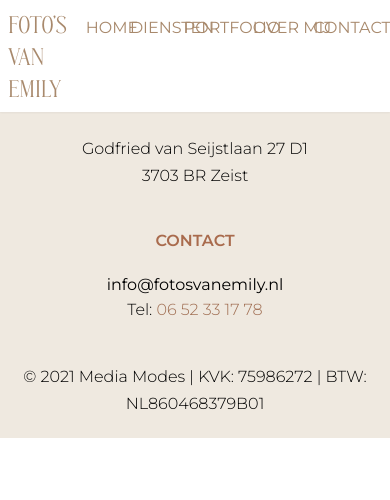
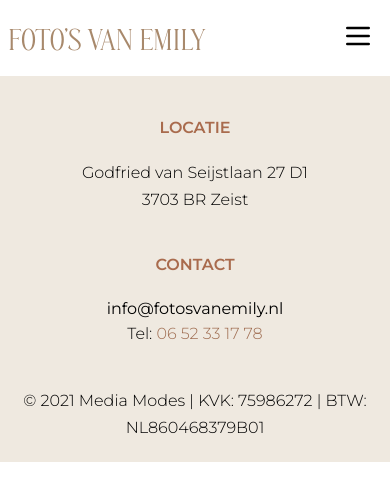
Before and after one commit to Sneruall/fotos-van-emily, a Next.js app: page /testing in a window 390 px wide. Shown: the top 500 px of the page. Built offline with nearby package versions, Linux system fonts and the light colour scheme; what tailwindcss-text-fill-stroke would draw is missing.

Commit message:
start setup mobile menu using headlessui

```diff
--- a/components/layout/dropDownNavItemXS.js
+++ b/components/layout/dropDownNavItemXS.js
@@ -27,7 +27,7 @@ function dropDownNavItemXS(props) {
         </div>
       </li>
       <ul className={`${!navExtended && 'hidden'}`}>
-        <DroppedDownNavItemXS onClick={() => navExtended ? setNavExtended(false) : setNavExtended(true)} text="portret" link="/portretfotografie" />
+        <DroppedDownNavItemXS text="portret" link="/portretfotografie" />
         <DroppedDownNavItemXS text="loveshoot" link="/" />
         <DroppedDownNavItemXS text="zwangerschap" link="/" />
         <DroppedDownNavItemXS text="honden" link="/" />
--- a/components/layout/layout.js
+++ b/components/layout/layout.js
@@ -5,7 +5,7 @@ import MobileNavigation from "./mobileNavigation";
 function Layout(props) {
   return (
     <Fragment>
-      <MobileNavigation/>
+      {/* <MobileNavigation/> */}
 
 
       <main>{props.children}</main>
--- a/package.json
+++ b/package.json
@@ -8,6 +8,7 @@
     "start": "next start"
   },
   "dependencies": {
+    "@headlessui/react": "^1.4.1",
     "@heroicons/react": "^1.0.2",
     "@sendgrid/mail": "^7.4.5",
     "next": "latest",
--- a/pages/testing.js
+++ b/pages/testing.js
@@ -1,87 +1,59 @@
-import Link from "next/link";
+import { Menu } from "@headlessui/react";
+import { MenuIcon, XIcon } from "@heroicons/react/outline";
+
 import { Fragment, useState } from "react";
 
 function testing() {
-  const [showDiensten, setShowDiensten] = useState(false);
-
   return (
-    <Fragment>
-      <div className="fixed bg-white w-full z-50 top-0 shadow-sm">
-        <div className="px-2 flex max-w-6xl mx-auto uppercase text-brown-pale justify-between">
-          <div>
-            <h2 className="text-2xl md:text-4xl my-2 font-display">
-              Foto's van Emily
-            </h2>
-          </div>
-          <div className="flex items-stretch">
-            <ul className="grid grid-cols-5 justify-items-center pt-4 hover:cursor-pointer">
-              <Link href="/">
-                <li className="w-32 text-center hover:underline">
-                  <a>Home</a>
-                </li>
-              </Link>
-              <Link href="/">
-                <li
-                  onMouseEnter={() => setShowDiensten(true)}
-                  onMouseLeave={() => setShowDiensten(false)}
-                  className="w-32 text-center hover:underline"
-                >
-                  <a className="">Diensten</a>
-                </li>
-              </Link>
-              <Link href="/">
-                <li className="w-32 text-center hover:underline">
-                  <a>Portfolio</a>
-                </li>
-              </Link>
-              <Link href="/">
-                <li className="w-32 text-center hover:underline">
-                  <a>Over mij</a>
-                </li>
-              </Link>
-              <Link href="/">
-                <li className="w-32 text-center hover:underline">
-                  <a>Contact</a>
-                </li>
-              </Link>
-            </ul>
-          </div>
+    <Menu>
+      <div className="flex justify-between">
+        <div className="my-5 mx-2">
+          <h1 className="font-display uppercase text-brown-pale text-3xl">
+            Foto's van Emily
+          </h1>
+        </div>
+        <div className="sm:hidden z-10 mt-5 mr-4 cursor-pointer">
+          <Menu.Button>
+            <MenuIcon className="h-8 w-8 text-black" />
+          </Menu.Button>
         </div>
       </div>
 
-      {showDiensten && (
-        <div className="fixed w-full z-40 top-14">
-          <div className="w-full">
-            <div className="px-2 flex max-w-6xl mx-auto uppercase text-brown-pale justify-end h-full">
-              <ul className="grid grid-cols-5 grid-rows-3 justify-items-center">
-                <Link href="/">
-                  <li
-                    onMouseEnter={() => setShowDiensten(true)}
-                    onMouseLeave={() => setShowDiensten(false)}
-                    className="row-start-1 row-end-2 col-start-2 col-end-3 w-32 text-center shadow-sm h-10"
-                  >
-                    <div className="h-full bg-white pt-2 shadow-sm hover:underline hover:cursor-pointer">
-                      <a className="text-xs">Portret</a>
-                    </div>
-                  </li>
-                </Link>
-                <Link href="/">
-                  <li
-                    onMouseEnter={() => setShowDiensten(true)}
-                    onMouseLeave={() => setShowDiensten(false)}
-                    className="row-start-2 row-end-3 col-start-2 col-end-3 w-32 text-center shadow-sm"
-                  >
-                    <div className="h-full bg-white pt-2 shadow-sm hover:underline hover:cursor-pointer">
-                      <a className="text-xs">Zwangerschap</a>
-                    </div>
-                  </li>
-                </Link>
-              </ul>
-            </div>
-          </div>
-        </div>
-      )}
-    </Fragment>
+      <nav>
+        <Menu.Items
+          as="ul"
+          className="flex flex-col uppercase text-lg text-brown-pale"
+        >
+          <Menu.Item className="py-2 border-b border-opacity-25" as="li">
+            {({ active }) => (
+              <a className={`${active && "bg-blue-500"} ml-12`} href="/">
+                Home
+              </a>
+            )}
+          </Menu.Item>
+          <Menu as="li" className="py-2 border-b border-opacity-25">
+            <Menu.Button className="w-full text-left">
+              <span className="uppercase ml-12">Diensten</span>
+            </Menu.Button>
+            <Menu.Items as="ul">
+              <Menu.Item as="li" className="h-10 mt-4">
+                <a className="ml-24" href="/">Portret</a>
+              </Menu.Item>
+              <Menu.Item as="li" className="h-10">
+                <a className="ml-24" href="/">Zwangerschap</a>
+              </Menu.Item>
+            </Menu.Items>
+          </Menu>
+          <Menu.Item className="py-2 border-b border-opacity-25" as="li">
+            {({ active }) => (
+              <a className={`${active && "bg-blue-500"} ml-12`} href="/testing">
+                Portfolio
+              </a>
+            )}
+          </Menu.Item>
+        </Menu.Items>
+      </nav>
+    </Menu>
   );
 }
 
```
Also changed, not shown: 1 other file (tests, documents, lock files or other folders).
